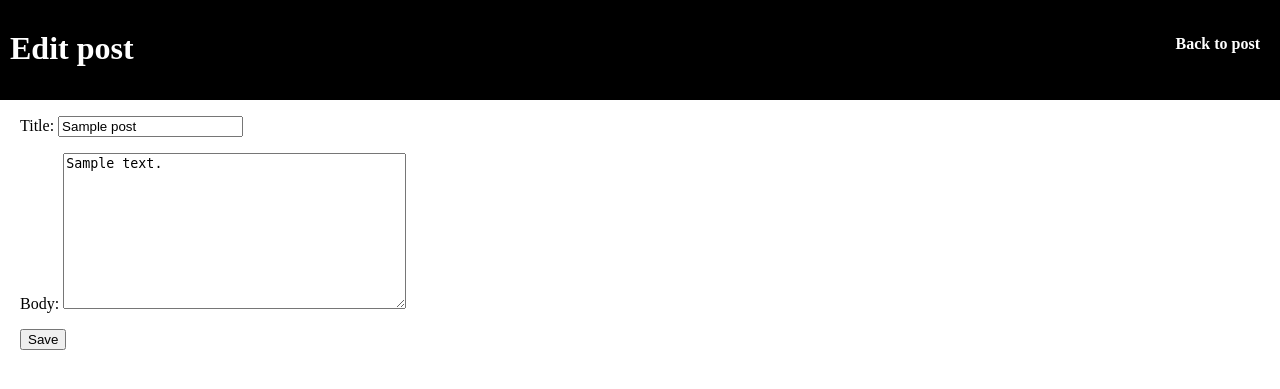
After one commit to vvkin/simple-blog-django, a Django app: page /post/1/update/ in a window 1280 px wide. The commit adds this page. Shown: the top 389 px of the page. Run offline with Django 3.2, Linux system fonts and the light colour scheme; tables that the repository leaves empty hold one stand-in row (values such as "Sample post").

Commit message:
Add posts editing

```diff
--- a/blog/urls.py
+++ b/blog/urls.py
@@ -3,10 +3,12 @@ from .views import (
     BlogPostView,
     BlogDetailView,
     BlogCreateView,
+    BlogUpdateView,
 )
 
 urlpatterns = [
     path('', BlogPostView.as_view(), name='home'),
     path('post/<int:pk>/', BlogDetailView.as_view(), name='post_detail'),
-    path('post/new/', BlogCreateView.as_view(), name='create_post')
+    path('post/new/', BlogCreateView.as_view(), name='create_post'),
+    path('post/<int:pk>/update/', BlogUpdateView.as_view(), name='update_post'),
 ]
--- a/blog/views.py
+++ b/blog/views.py
@@ -2,6 +2,7 @@ from django.views.generic import (
     ListView,
     DetailView,
     CreateView,
+    UpdateView,
 )
 from .models import Post
 
@@ -18,3 +19,8 @@ class BlogCreateView(CreateView):
     model = Post
     template_name = 'post_new.html'
     fields = '__all__'
+
+class BlogUpdateView(UpdateView):
+    model = Post
+    template_name = 'post_edit.html'
+    fields = ['title', 'body']
--- a/templates/one_post.html
+++ b/templates/one_post.html
@@ -9,7 +9,11 @@
 {% endblock header_content %}
 
 {% block right_nav_content %}
-    <a href="{% url 'home' %}" id="right-nav">Back to home</a>
+    <ul>
+        <li><a href="{% url 'home' %}" id="right-nav">Back to home</a></li>
+        <li><a href="{% url 'update_post' post.pk %}">Edit post</a></li>
+        <li><a>Delete post</a></li>
+    </ul>
 {% endblock right_nav_content %}
 
 {% block content %}
--- /dev/null
+++ b/templates/post_edit.html
@@ -0,0 +1,20 @@
+{% extends 'base.html' %}
+
+{% block title %}
+    <title>Edit post</title>
+{% endblock title %}
+
+{% block header_content %}
+    <h1 id="page-header">Edit post</h1>
+{% endblock header_content %}
+
+{% block right_nav_content %}
+    <a href = "{% url 'post_detail' post.pk %}">Back to post</a>
+{% endblock right_nav_content %}
+
+{% block content %}
+<form action=""  method="POST"> {% csrf_token %}
+    {{ form.as_p }}
+    <input type="submit" value="Save">
+</form>
+{% endblock content %}
--- a/templates/post_new.html
+++ b/templates/post_new.html
@@ -9,11 +9,7 @@
 {% endblock header_content %}
 
 {% block right_nav_content %}
-    <ul>
-        <li><a href="{% url 'home' %}" id="right-nav">Back to home</a></li>
-        <li><a>Delete post</a></li>
-        <li><a>Edit post</a></li>
-    </ul>
+    <a href="{% url 'home' %}" id="right-nav">Back to home</a>
 {% endblock right_nav_content %}
 
 {% block content %}
```
